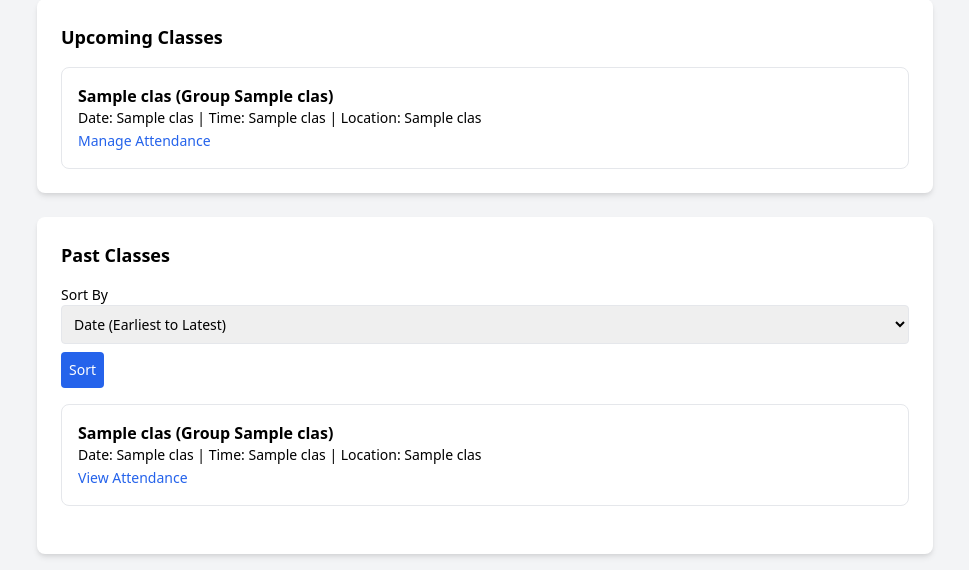
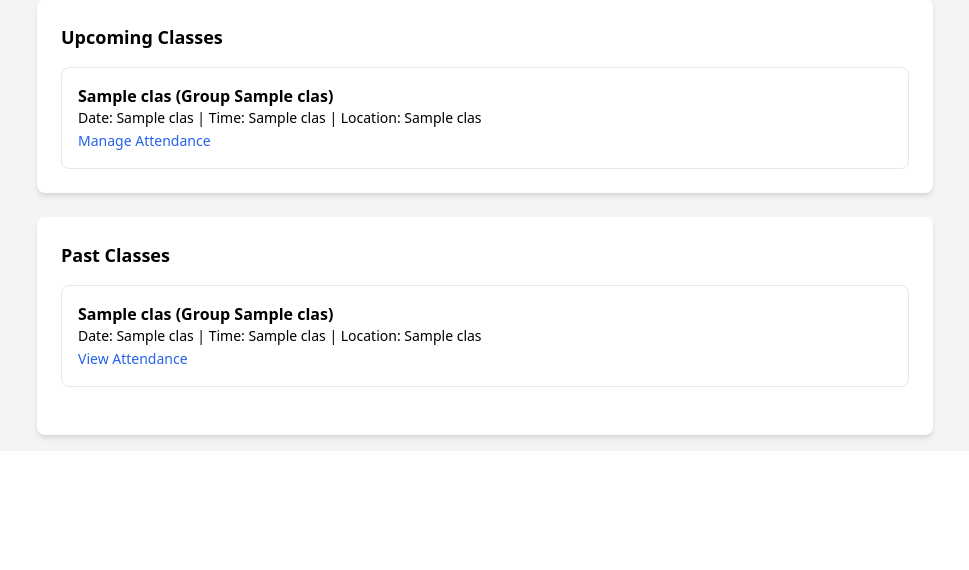
Before and after one commit to lebright85/rwc, a Flask app: template templates/counselor_dashboard.html in a window 1280 px wide. Shown: the part 447-1017 px from the top of the page, without its empty margins (155-1124 px from the left). After the commit the page ends 891 px from the top, so only its background shows below. Run offline with Flask 3, Linux system fonts and the light colour scheme; the template is opened without the code that fills it: most values are stand-ins (such as "Sample title", 1, 10 or a date in 2020); some libraries are stand-ins or nearby versions.

Commit message:
Remove sorting options and update pagination links
Removed sorting options from past classes section and updated pagination links to exclude sort_by parameter.

```diff
--- a/templates/counselor_dashboard.html
+++ b/templates/counselor_dashboard.html
@@ -44,17 +44,6 @@
     <!-- Past Classes -->
     <div class="bg-white p-6 rounded-lg shadow-md">
         <h3 class="text-lg font-bold mb-4">Past Classes</h3>
-        <div class="mb-4">
-            <form method="GET">
-                <label class="block text-sm font-medium">Sort By</label>
-                <select name="sort_by" class="w-full border rounded p-2 text-sm mb-2">
-                    <option value="date_asc" {% if sort_by == 'date_asc' %}selected{% endif %}>Date (Earliest to Latest)</option>
-                    <option value="date_desc" {% if sort_by == 'date_desc' %}selected{% endif %}>Date (Latest to Earliest)</option>
-                    <option value="group" {% if sort_by == 'group' %}selected{% endif %}>Group</option>
-                </select>
-                <button type="submit" class="bg-blue-600 text-white p-2 rounded text-sm">Sort</button>
-            </form>
-        </div>
         {% if past_classes %}
         <div class="grid grid-cols-1 gap-4">
             {% for class in past_classes %}
@@ -68,13 +57,13 @@
         <!-- Pagination Controls -->
         <div class="mt-6 flex justify-center items-center space-x-2">
             {% if past_page > 1 %}
-            <a href="{{ url_for('counselor_dashboard', past_page=past_page-1, sort_by=sort_by) }}" class="bg-blue-600 text-white p-2 rounded text-sm">Previous</a>
+            <a href="{{ url_for('counselor_dashboard', past_page=past_page-1) }}" class="bg-blue-600 text-white p-2 rounded text-sm">Previous</a>
             {% endif %}
             {% for p in range(1, total_past_pages + 1) %}
-            <a href="{{ url_for('counselor_dashboard', past_page=p, sort_by=sort_by) }}" class="p-2 rounded text-sm {% if p == past_page %}bg-blue-600 text-white{% else %}bg-gray-200 text-gray-700{% endif %}">{{ p }}</a>
+            <a href="{{ url_for('counselor_dashboard', past_page=p) }}" class="p-2 rounded text-sm {% if p == past_page %}bg-blue-600 text-white{% else %}bg-gray-200 text-gray-700{% endif %}">{{ p }}</a>
             {% endfor %}
             {% if past_page < total_past_pages %}
-            <a href="{{ url_for('counselor_dashboard', past_page=past_page+1, sort_by=sort_by) }}" class="bg-blue-600 text-white p-2 rounded text-sm">Next</a>
+            <a href="{{ url_for('counselor_dashboard', past_page=past_page+1) }}" class="bg-blue-600 text-white p-2 rounded text-sm">Next</a>
             {% endif %}
         </div>
         {% else %}
```
